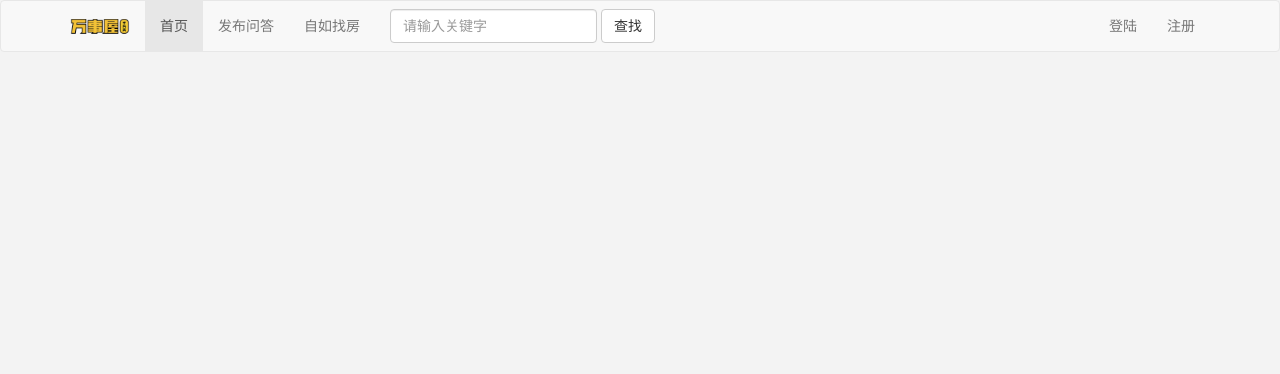
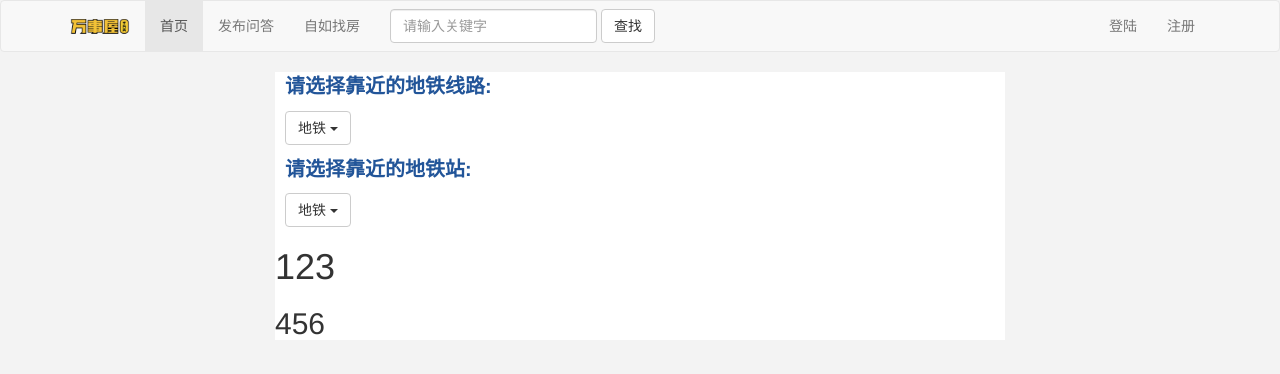
Before and after one commit to willerhehehe/wanshiwu, a Flask app: page /ziroom/ in a window 1280 px wide. Shown: the top 374 px of the page. Run offline with Flask 2, Linux system fonts and the light colour scheme; some libraries are stand-ins or nearby versions.

Commit message:
修改了部分样式

```diff
--- a/static/css/base.css
+++ b/static/css/base.css
@@ -11,8 +11,8 @@ body{
     background: #fff;
     width: 730px;
     margin: 0 auto;
-    overflow:hidden;
-    padding 10px:
+    overflow:visible;
+    /*padding:10px;*/
 }
 
 .page-title{
--- a/static/css/ziroom.css
+++ b/static/css/ziroom.css
@@ -0,0 +1,10 @@
+.dropdown{
+    margin:10px;
+}
+
+.choice_title{
+    margin: 10px;
+    font-size: 20px;
+    font-weight: bold;
+    color: #225599;
+}
--- a/templates/ziroom.html
+++ b/templates/ziroom.html
@@ -1,10 +1,43 @@
 {% extends 'base.html' %}
 
 {% block title %}自如找房{% endblock %}
-
 {% block head %}
+<script>
+    function foo() {
+        var x = document.getElementById("test");
+        x.style.fontSize = "25px";
+        x.style.color = "red";
+        x.innerHTML = "ok";
+    }
+</script>
+<link rel="stylesheet" href="{{ url_for('static',filename = 'css/ziroom.css') }}">
 {% endblock %}
 
 {%block main%}
-
+    <p class="choice_title">请选择靠近的地铁线路:</p>
+    <div class="dropdown">
+      <button  class="btn btn-default dropdown-toggle" type="button" id="dropdownMenu1" data-toggle="dropdown" aria-haspopup="true" aria-expanded="true">
+        地铁
+        <span class="caret"></span>
+      </button>
+      <ul class="dropdown-menu" aria-labelledby="dropdownMenu1">
+        {% for i in [1,2,3,4,6,7,8,9,11,13] %}
+          <li><a href="">{{i}}号线</a></li>
+        {% endfor %}
+      </ul>
+    </div>
+    <p class="choice_title">请选择靠近的地铁站:</p>
+    <div class="dropdown">
+      <button  class="btn btn-default dropdown-toggle" type="button" id="dropdownMenu1" data-toggle="dropdown" aria-haspopup="true" aria-expanded="true">
+        地铁
+        <span class="caret"></span>
+      </button>
+      <ul class="dropdown-menu" aria-labelledby="dropdownMenu1">
+        {% for i in [1,2,3,4,6,7,8,9,11,13] %}
+          <li><a href="">{{i}}号线</a></li>
+        {% endfor %}
+      </ul>
+    </div>
+    <h1 id="test">123</h1>
+    <h2>456</h2>
 {% endblock %}
```
